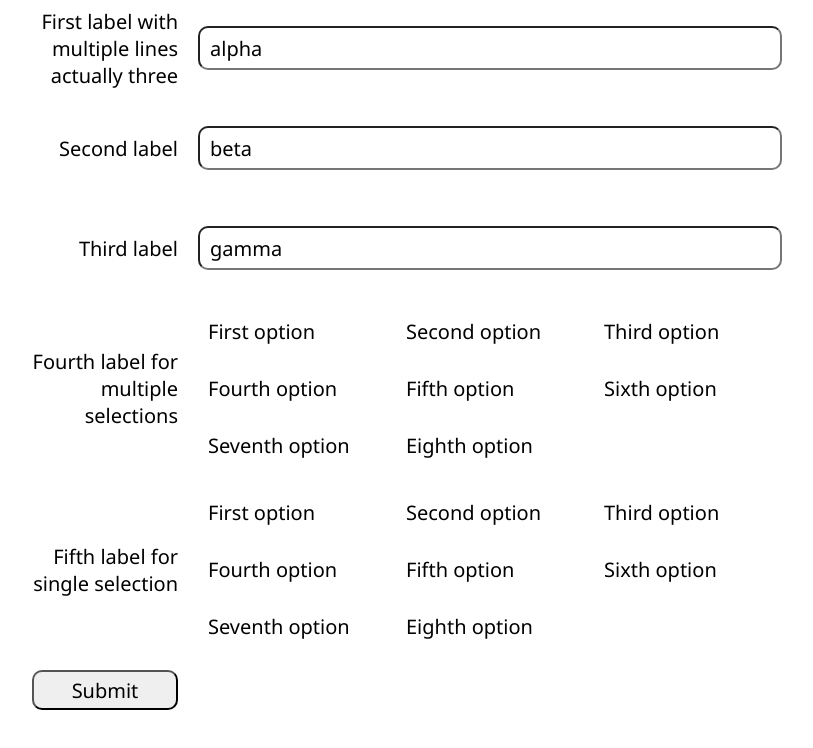
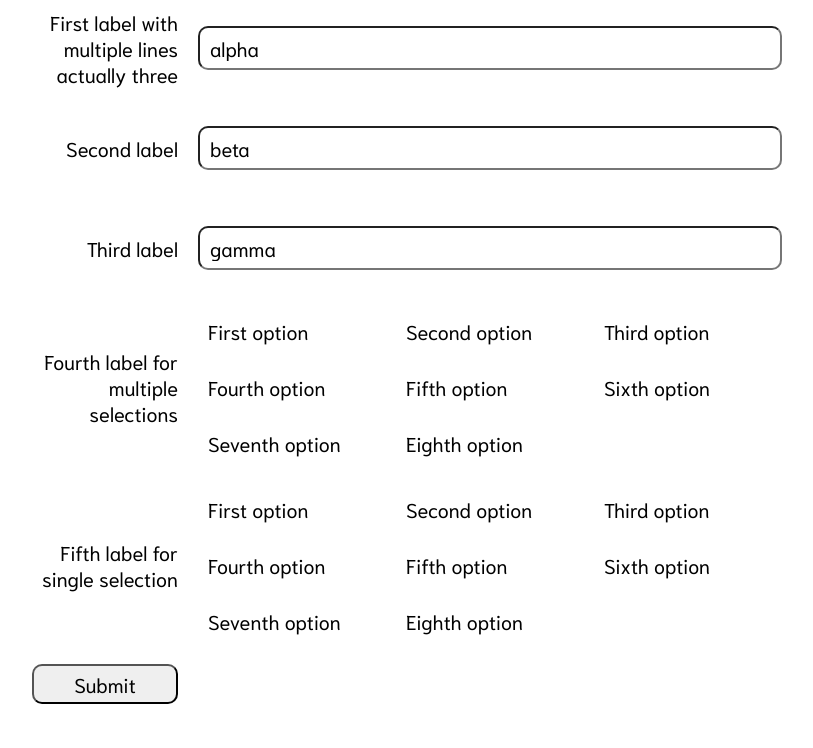
Before and after one commit to cornel001/form, a website: page index.html in a window 1280 px wide. Shown: the whole page, without its empty margins (233-1046 px from the left). Drawn offline with Linux system fonts and the light colour scheme; the site is published under a folder, as on GitHub Pages, so addresses that start at the root find nothing.

Commit message:
fixed font url

```diff
--- a/main.css
+++ b/main.css
@@ -1,6 +1,6 @@
 @font-face {
   font-family: 'Niramit';
-  src: url('/Niramit-Regular.ttf');
+  src: url('Niramit-Regular.ttf');
 }
 
 html, input {
```
